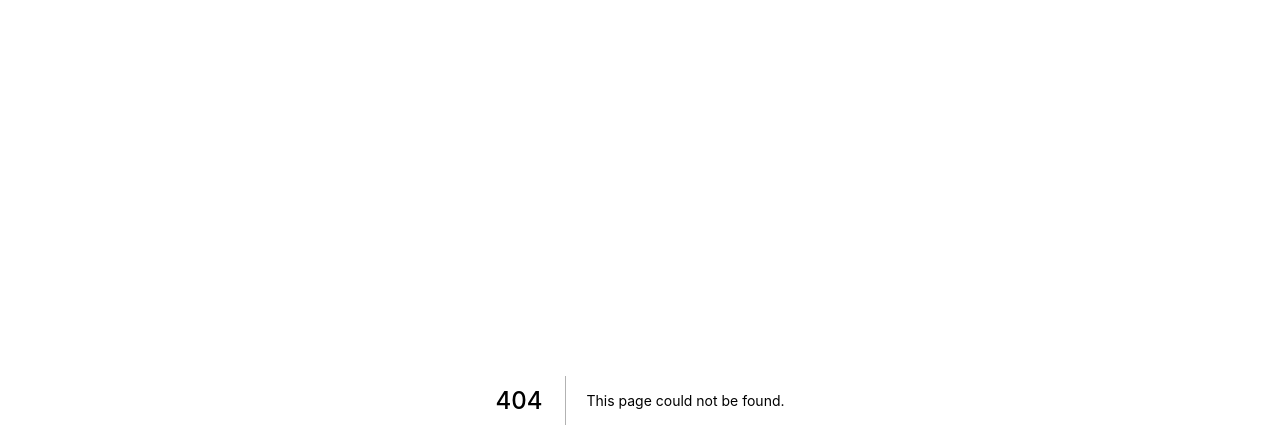
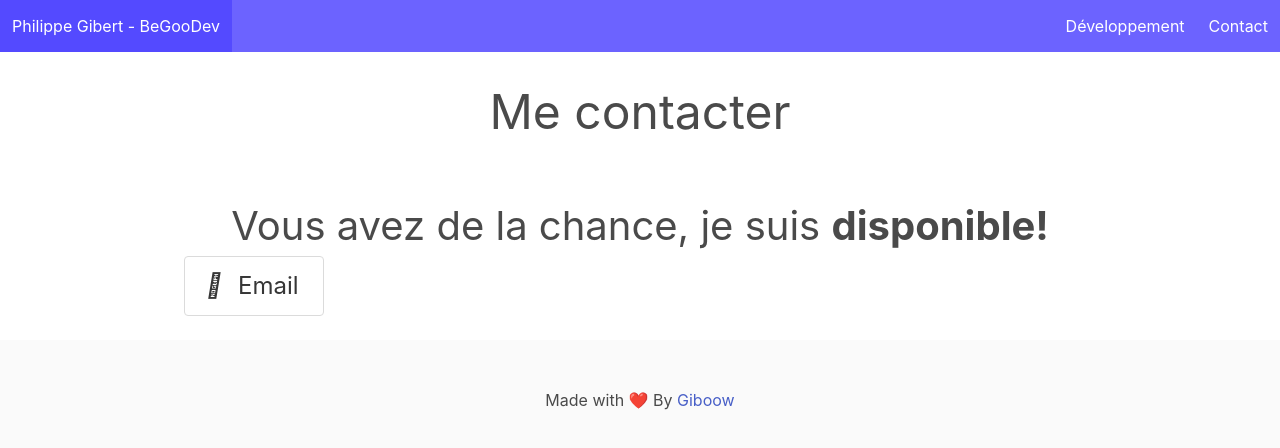
Before and after one commit to BeGooDev/begoodev, a Next.js app: page /contact in a window 1280 px wide. Before the commit this address had no page. Shown: the top 448 px of the page. Built offline with nearby package versions, Linux system fonts and the light colour scheme.

Commit message:
Add contact page

```diff
--- a/components/Header/index.js
+++ b/components/Header/index.js
@@ -2,7 +2,7 @@ export default function Header() {
     return (
         <nav className="navbar is-primary" role="navigation" aria-label="main navigation">
             <div className="navbar-brand">
-                <a className="navbar-item" href="https://bulma.io">
+                <a className="navbar-item" href="/">
                     Philippe Gibert - BeGooDev
                 </a>
 
--- a/package.json
+++ b/package.json
@@ -8,7 +8,11 @@
     "start": "next start"
   },
   "dependencies": {
+    "@fortawesome/fontawesome-svg-core": "^1.2.35",
+    "@fortawesome/free-solid-svg-icons": "^5.15.3",
+    "@fortawesome/react-fontawesome": "^0.1.14",
     "bulma": "^0.9.2",
+    "font-awesome": "^4.7.0",
     "next": "10.2.3",
     "react": "17.0.2",
     "react-dom": "17.0.2",
--- /dev/null
+++ b/pages/contact.js
@@ -0,0 +1,28 @@
+import MainLayout from "../layouts/main";
+
+export default function ContactPage() {
+    return (
+        <MainLayout>
+            <div className="container is-max-desktop p-5">
+                <h1 className="is-size-1-desktop has-text-centered">
+                    Me contacter
+                </h1>
+            </div>
+            <div className="container is-max-desktop p-5">
+                <p className="is-size-2 has-text-centered">Vous avez de la chance, je suis <span
+                    className="has-text-weight-bold">disponible!</span></p>
+
+                <div className="columns">
+                    <div className="column">
+                        <button className="button is-large">
+                                <span className="icon is-medium">
+                                  <i className="fab fa-github"/>
+                                </span>
+                            <span>Email</span>
+                        </button>
+                    </div>
+                </div>
+            </div>
+        </MainLayout>
+    );
+}
--- a/styles/globals.scss
+++ b/styles/globals.scss
@@ -14,3 +14,4 @@ $github-invert: findColorInvert($github);
 
 @import "~bulma/sass/utilities/derived-variables";
 @import '~bulma/bulma';
+@import '~font-awesome/css/font-awesome.min.css';
```
Also changed, not shown: 1 other file (tests, documents, lock files or other folders).
